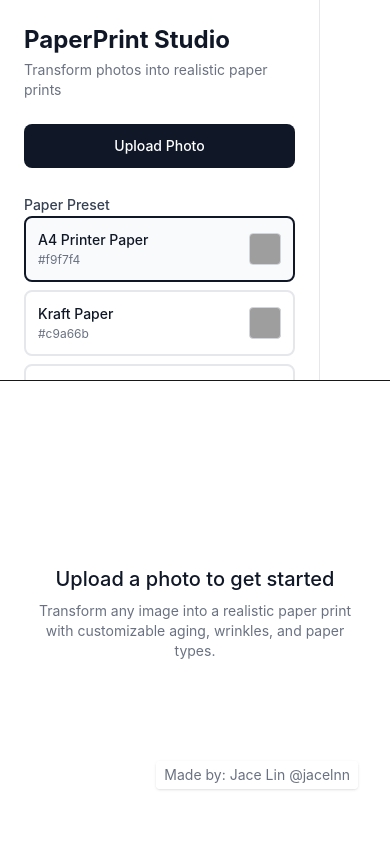
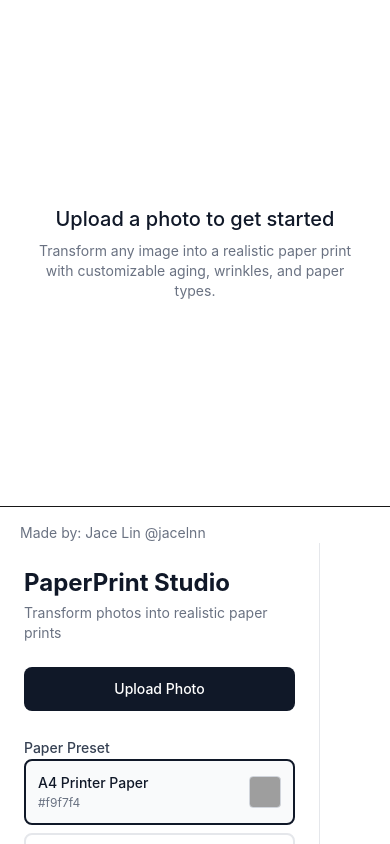
Before and after one commit to jacejacy/paperify, a Next.js app: page / in a window 390 px wide. Shown: the top 844 px of the page. Built offline with nearby package versions, Linux system fonts and the light colour scheme; grey boxes are pictures that could not be loaded.

Commit message:
mobile sticky preview layout

```diff
--- a/app/page.tsx
+++ b/app/page.tsx
@@ -115,35 +115,11 @@ export default function Home() {
   const activePreset = getPreset(state.activePreset);
 
   return (
-  <div className="flex flex-col md:flex-row h-[100dvh] w-screen overflow-hidden bg-white">
-    {/* Controls */}
-    <aside className="w-full md:w-[360px] border-b md:border-b-0 md:border-r">
-      <div className="max-h-[45dvh] md:max-h-none overflow-auto">
-        <ControlPanel
-          state={state}
-          onUpload={handleUpload}
-          onPresetChange={handlePresetChange}
-          onPaperAgeChange={(val) => setState((prev) => ({ ...prev, paperAge: val }))}
-          onWrinklesChange={(val) => setState((prev) => ({ ...prev, wrinkles: val }))}
-          onPaperColorChange={(val) => setState((prev) => ({ ...prev, paperColor: val }))}
-          onPrintStrengthChange={(val) =>
-            setState((prev) => ({ ...prev, printStrength: val }))
-          }
-          onGrainChange={(val) => setState((prev) => ({ ...prev, grain: val }))}
-          onMosaicFadeChange={(val) => setState((prev) => ({ ...prev, mosaicFading: val }))}
-          onGlossStrengthChange={(val) =>
-            setState((prev) => ({ ...prev, magazineGlossStrength: val }))
-          }
-          onViewModeChange={(mode) => setState((prev) => ({ ...prev, viewMode: mode }))}
-          onReset={handleReset}
-          onDownloadPNG={handleDownloadPNG}
-        />
-      </div>
-    </aside>
-
-    {/* Preview */}
-    <main className="flex-1 min-h-0">
-      <div className="h-[55dvh] md:h-full relative">
+  <div className="flex flex-col md:flex-row min-h-[100dvh] w-screen bg-white md:h-[100dvh] md:overflow-hidden">
+    {/* Preview (sticky on mobile, normal on desktop) */}
+    <main className="order-1 md:order-2 w-full md:flex-1">
+      <div className="sticky top-0 z-10 bg-white md:static">
+        <div className="h-[60dvh] md:h-full relative">
           {state.uploadedImage ? (
             hasWebGL ? (
               state.activePreset === 'magazine' ? (
@@ -195,11 +171,41 @@ export default function Home() {
             </div>
           )}
 
-        <div className="absolute bottom-14 right-8 z-50 rounded bg-white/85 px-2 py-1 text-sm text-gray-500 shadow-sm pointer-events-none">
+          {/* Watermark: desktop only (mobile hides to avoid blocking the image) */}
+          <div className="hidden md:block absolute bottom-14 right-8 z-50 rounded bg-white/85 px-2 py-1 text-sm text-gray-500 shadow-sm pointer-events-none">
             Made by: Jace Lin @jacelnn
           </div>
         </div>
+      </div>
     </main>
+
+    {/* Controls (scroll below the sticky preview on mobile; left panel on desktop) */}
+    <aside className="order-2 md:order-1 w-full md:w-[360px] border-t md:border-t-0 md:border-r">
+      {/* Mobile credit line (so it doesn't cover the preview) */}
+      <div className="md:hidden px-5 pt-4 text-sm text-gray-500">
+        Made by: Jace Lin @jacelnn
+      </div>
+
+      <div className="md:h-full md:overflow-auto">
+        <ControlPanel
+          state={state}
+          onUpload={handleUpload}
+          onPresetChange={handlePresetChange}
+          onPaperAgeChange={(val) => setState((prev) => ({ ...prev, paperAge: val }))}
+          onWrinklesChange={(val) => setState((prev) => ({ ...prev, wrinkles: val }))}
+          onPaperColorChange={(val) => setState((prev) => ({ ...prev, paperColor: val }))}
+          onPrintStrengthChange={(val) => setState((prev) => ({ ...prev, printStrength: val }))}
+          onGrainChange={(val) => setState((prev) => ({ ...prev, grain: val }))}
+          onMosaicFadeChange={(val) => setState((prev) => ({ ...prev, mosaicFading: val }))}
+          onGlossStrengthChange={(val) =>
+            setState((prev) => ({ ...prev, magazineGlossStrength: val }))
+          }
+          onViewModeChange={(mode) => setState((prev) => ({ ...prev, viewMode: mode }))}
+          onReset={handleReset}
+          onDownloadPNG={handleDownloadPNG}
+        />
+      </div>
+    </aside>
   </div>
 );
 }
```
Lines whose indentation alone changed are shown as unchanged.
